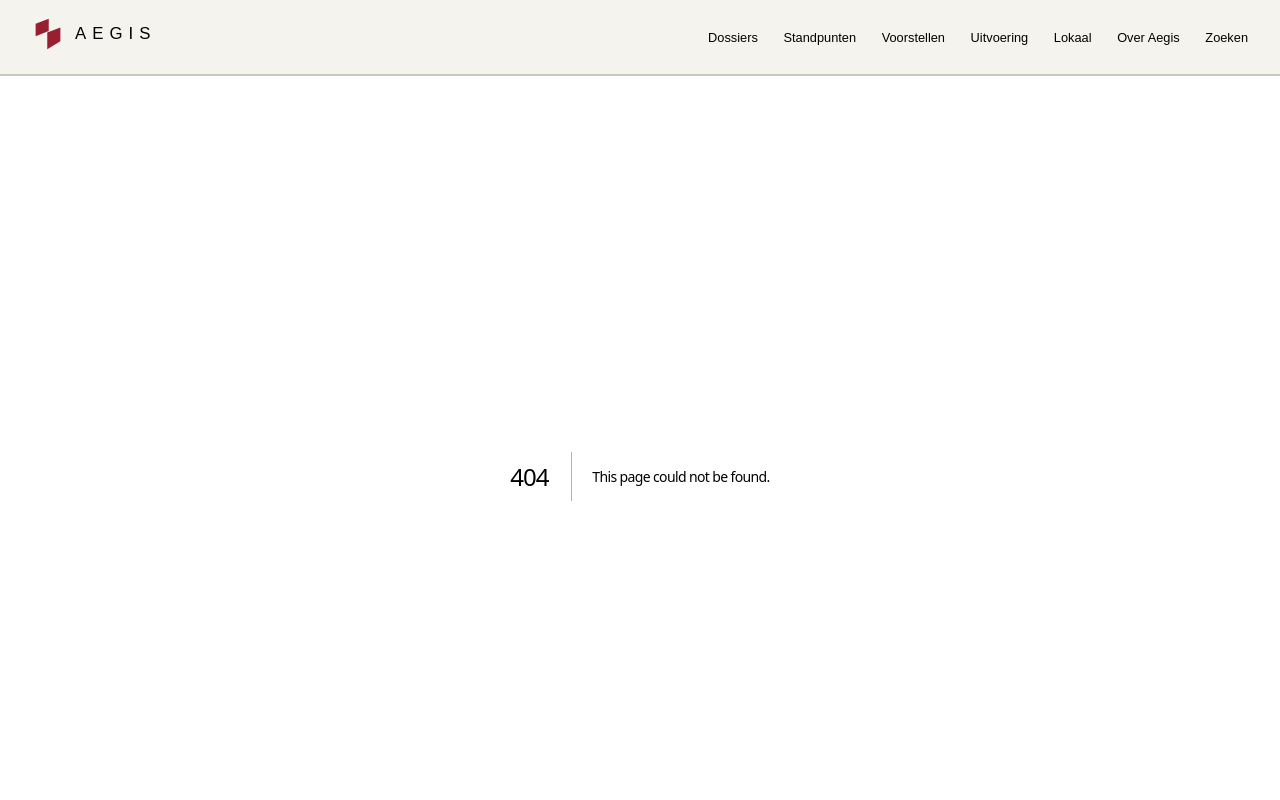
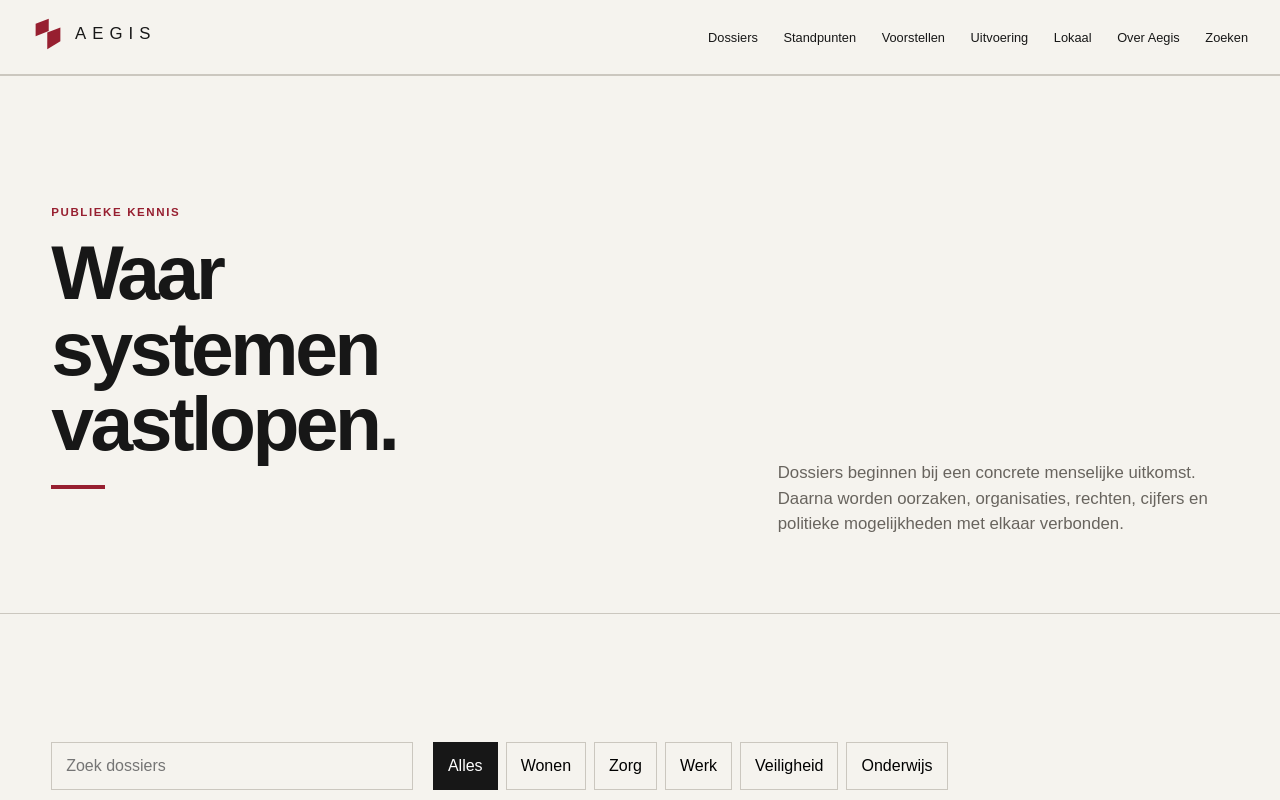
Before and after one commit to Esmeevanleeuwen/aegis, a Next.js app: page /dossiers in a window 1280 px wide. Before the commit this address had no page. Shown: the top 800 px of the page. Built offline with nearby package versions, Linux system fonts and the light colour scheme.

Commit message:
Build Aegis editorial platform

```diff
--- /dev/null
+++ b/app/dossiers/page.tsx
@@ -0,0 +1,26 @@
+import type { Metadata } from "next";
+import { DossierExplorer } from "@/components/DossierExplorer";
+import { PageIntro } from "@/components/PageIntro";
+
+export const metadata: Metadata = {
+  title: "Dossiers",
+  description:
+    "Onderzoek waar systemen vastlopen en welke gevolgen daardoor worden verplaatst.",
+};
+
+export default function DossiersPage() {
+  return (
+    <>
+      <PageIntro eyebrow="Publieke kennis" title="Waar systemen vastlopen.">
+        <p>
+          Dossiers beginnen bij een concrete menselijke uitkomst. Daarna worden
+          oorzaken, organisaties, rechten, cijfers en politieke mogelijkheden
+          met elkaar verbonden.
+        </p>
+      </PageIntro>
+      <section className="page-section">
+        <DossierExplorer />
+      </section>
+    </>
+  );
+}
```
